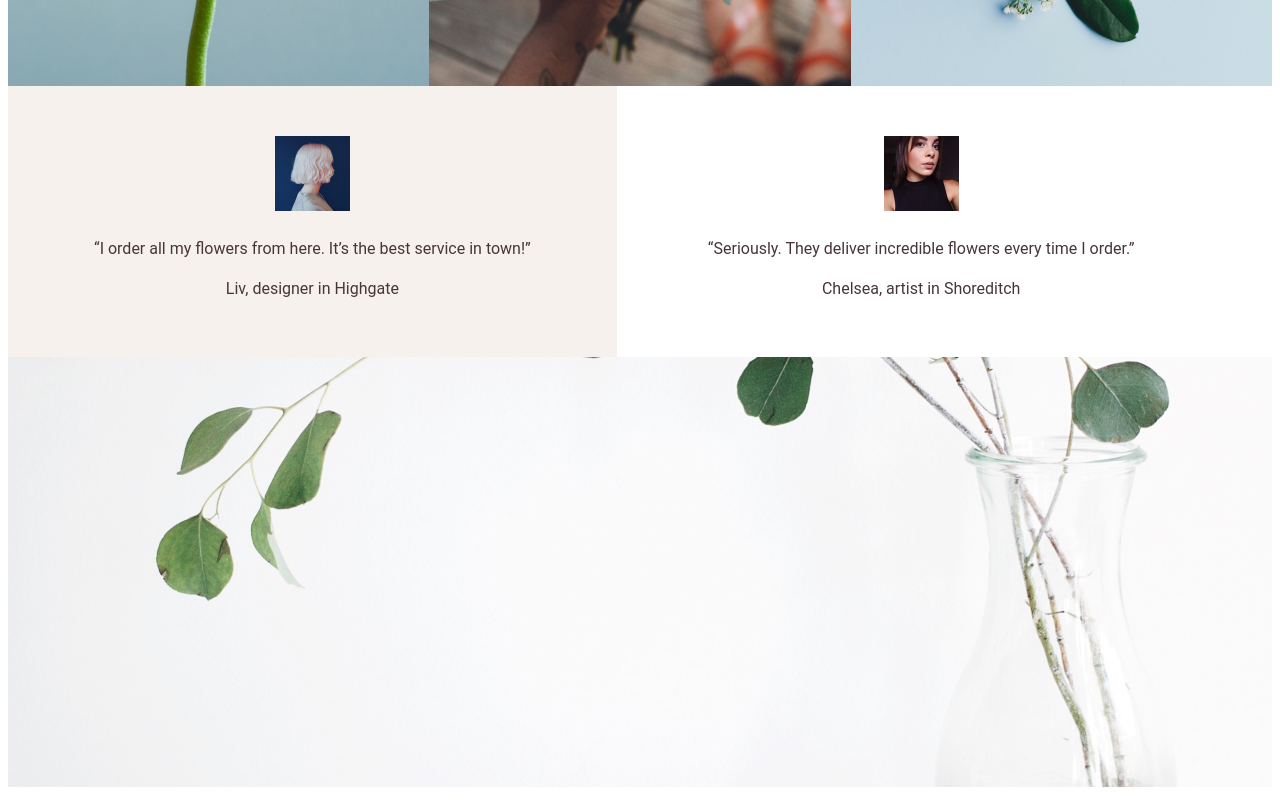
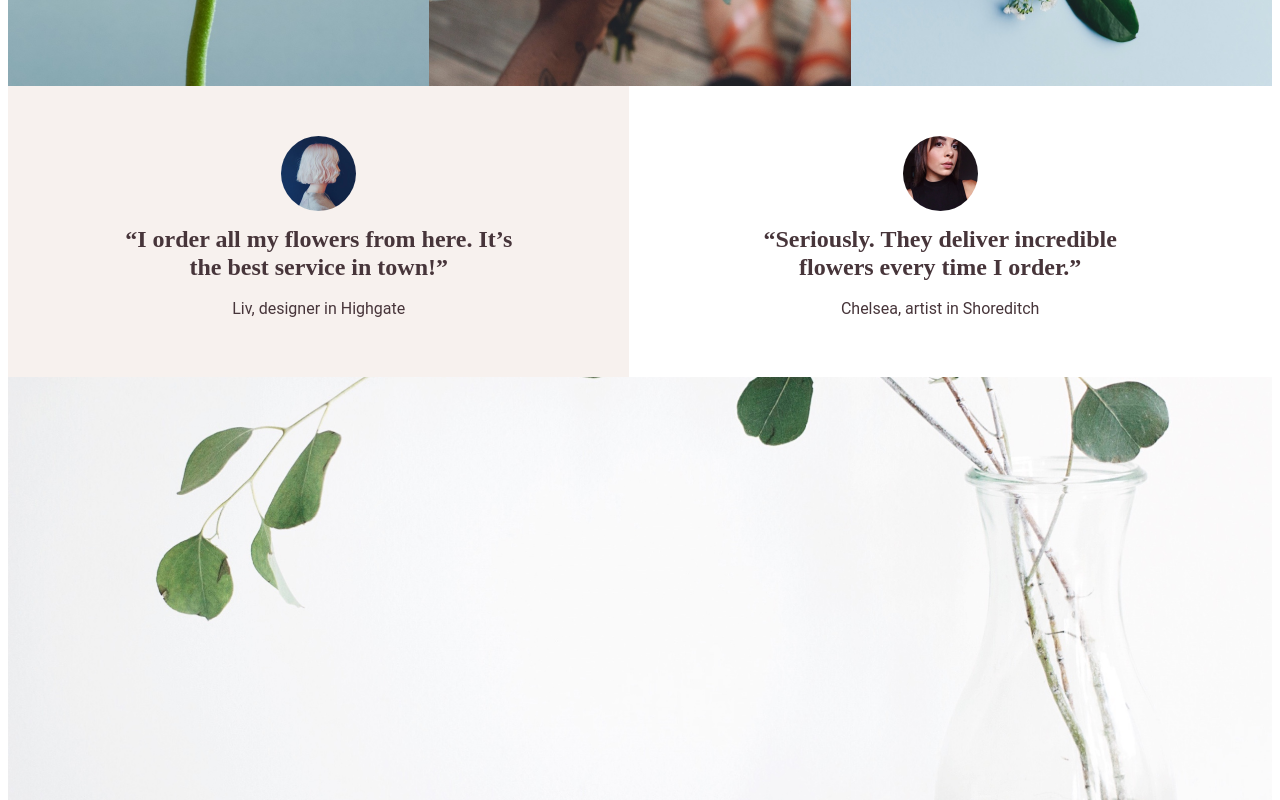
Before and after one commit to thisisazadi/furneauxs, a plain HTML site: page index.html in a window 1280 px wide. Shown: the part 1140-1940 px from the top of the page. Drawn offline with Linux system fonts and the light colour scheme.

Commit message:
update style css

```diff
--- a/style.css
+++ b/style.css
@@ -84,7 +84,7 @@ header nav a {
 }
 
 .quotes div {
-    width: 45%;
+    width: 46%;
     float: left;
     text-align: center;
     padding: 50px 20px 40px 20px;
@@ -96,5 +96,15 @@ header nav a {
 
 .quotes img {
     width: 75px;
-    margin-bottom: 10px;
+    /* we can round the corners of elements using pure css, by setting it as a percentage it will turn our square avatars into perfect circles */
+    border-radius: 100%;
 }
+
+.quotes blockquote {
+    font-family: David Libre;
+    font-size: 24px;
+    font-weight: 700;
+    line-height: 1.15;
+    max-width: 400px;
+    margin: 15px auto 5px auto;
+}
```
